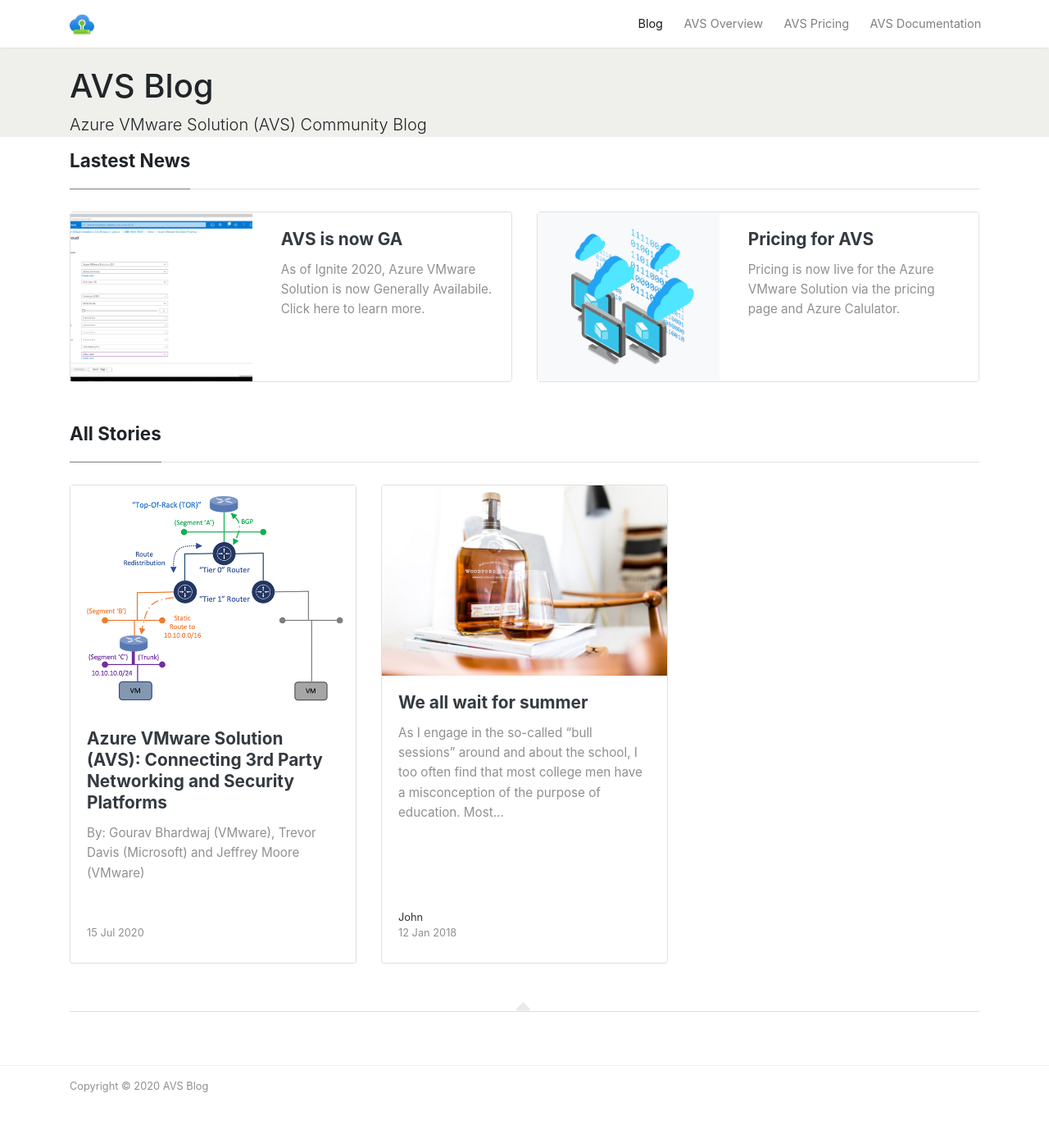
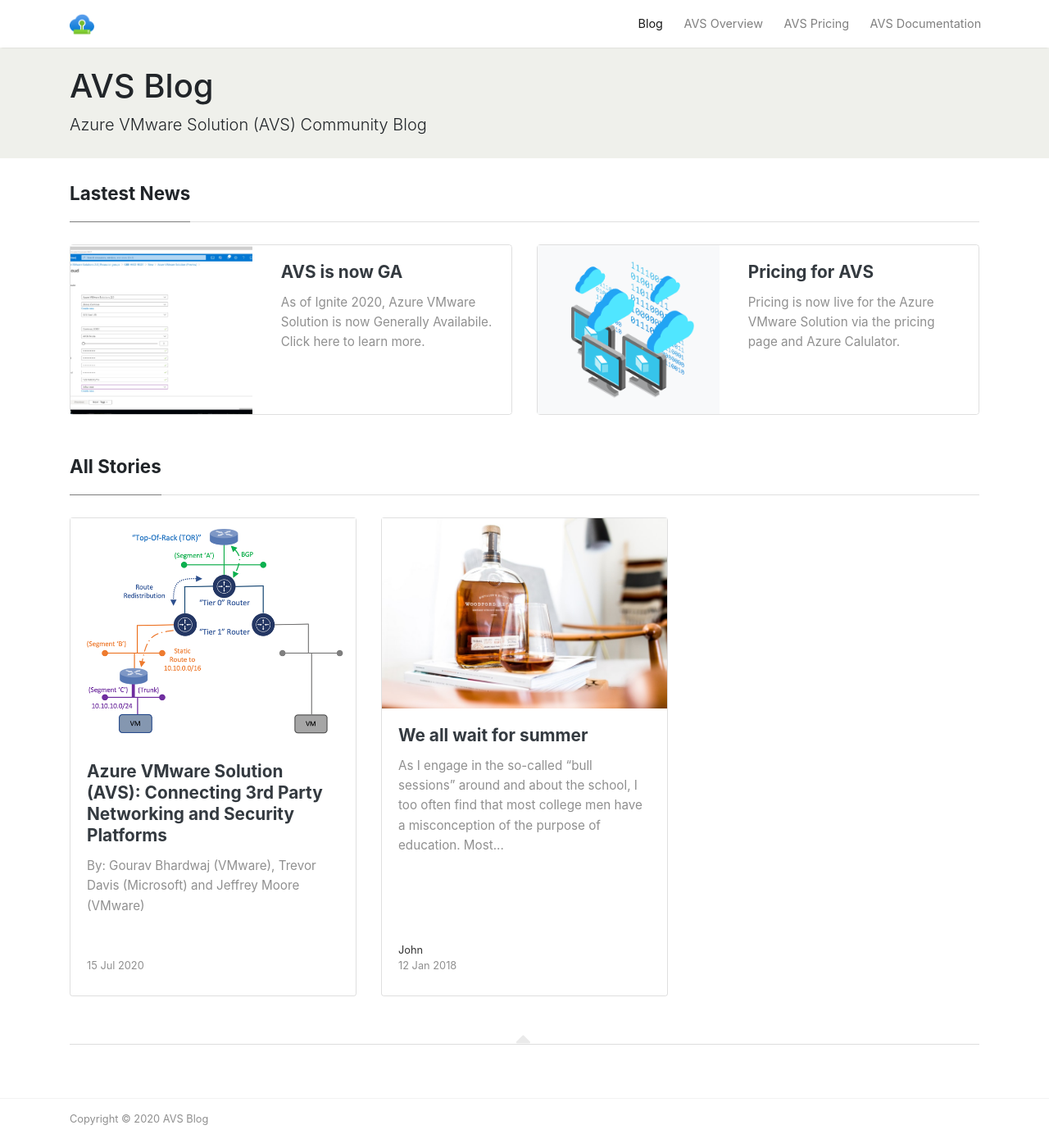
Before and after one commit to AVSBlog/avsblog.github.io, a Jekyll site: the page built from index.html, in a window 1280 px wide and 1400 px high. Shown: the whole window at 82% size. Built offline with Jekyll 4.4.1, drawn with Linux system fonts in a browser that asks for light colours; nearby versions of some CDN libraries; the list of posts is cut into pages by our own code.

Commit message:
Fixed padding

```diff
--- a/assets/css/screen.css
+++ b/assets/css/screen.css
@@ -7,7 +7,8 @@
 }
 
 .bigsitetitle {
-    padding-top: 57px;
+    padding: 57px 10px 10px;
+    margin-bottom: 30px;
     background-color: #eff0eb;
 }
 
```
